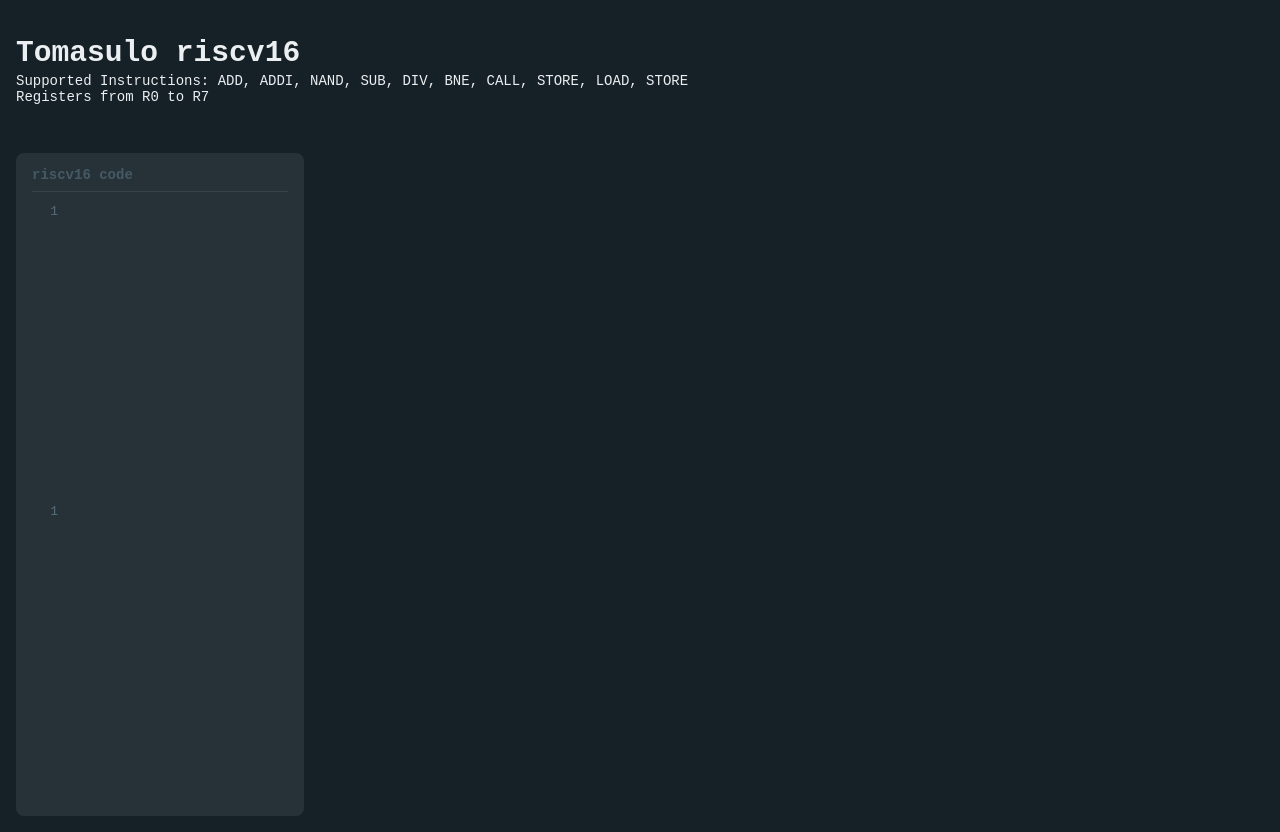
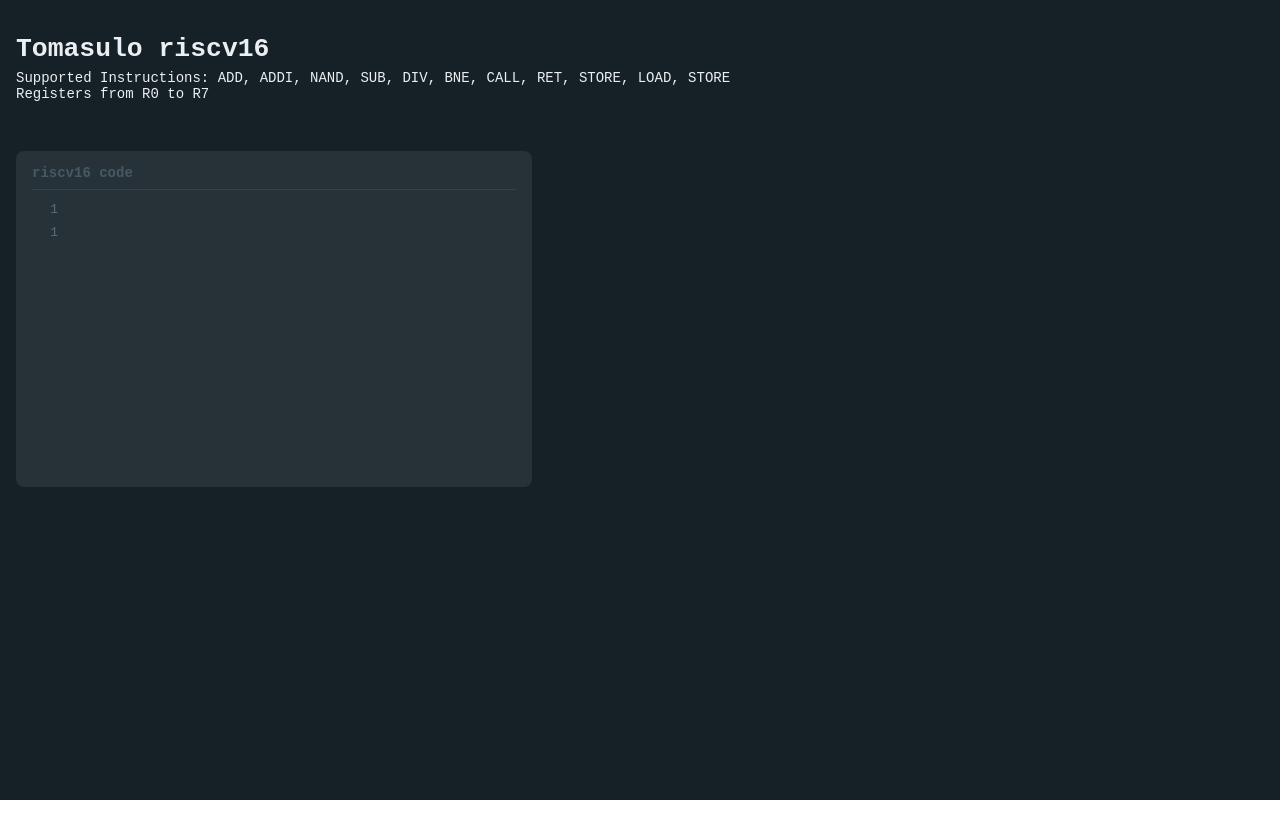
Before and after one commit to Ahmed-Waseem77/tomasulo_react, a React (Create React App) app: page / in a window 1280 px wide. After the commit the page ends 800 px from the top, so only its background shows below. Built offline with nearby package versions, Linux system fonts and the light colour scheme.

Commit message:
layout changes, fixes

```diff
--- a/package.json
+++ b/package.json
@@ -9,7 +9,6 @@
     "@testing-library/user-event": "^13.5.0",
     "codemirror": "^5.65.16",
     "react": "^18.2.0",
-    "react-cod": "^18.2.0",
     "react-codemirror2": "^7.3.0",
     "react-dom": "^18.2.0",
     "react-scripts": "5.0.1",
--- a/src/App.css
+++ b/src/App.css
@@ -27,11 +27,10 @@
   font-family: 'Courier New', Courier, monospace;
   color: var(--light-1);
   padding: 1em;
-  animation: fadeInBottom 2s ease 0s 1 normal forwards;
 }
 
 .App-header h1 {
-  font-size: calc(24px + 0.7vmin);
+  font-size: calc(24px + 0.3vmin);
   margin-bottom: -1em;
 }
 
@@ -46,7 +45,8 @@
   border-radius: 0.5em;
   background-color: var(--dark-1);
   margin: 0em 1em 1em 1em;
-  max-width: 20vw;
+  max-width: fit-content;
+  min-width: calc(100px + 30vw);
   min-height: 40vh;
   animation: fadeInBottom 2s ease 0s 1 normal forwards;
 }
--- a/src/App.js
+++ b/src/App.js
@@ -1,37 +1,13 @@
 import logo from './logo.svg';
 import './App.css';
-import { UnControlled as CodeMirror } from "react-codemirror2";
-import CodeMirrorLib from 'codemirror';
-import "codemirror/lib/codemirror.css";
-import 'codemirror/theme/material.css';
-import "codemirror/mode/javascript/javascript";
-
-//custom syntax highlighting for the supported instructions
-//maybe we need to define it in a separate file and avoid bloat here, maybe not
-//need opinion on this
-CodeMirrorLib.defineMode("riscv16", function() {
-  return {
-    token: function(stream) {
-      if (stream.match(/R0|R1|R2|R3|R4|R5|R6|R7|r0|r1|r2|r3|r4|r5|r6|r7/)) {
-        return "tag";
-      }
-
-      if (stream.match(/add|ADD|nand|NAND|bne|BNE|addi|ADDI|ret|RET|call|CALL|sub|SUB|div|DIV|load|LOAD|store|STORE/)) {
-        return "keyword";
-      }
-
-      stream.next();
-      return null;
-    }
-  };
-});
+import {Riscv16TextArea} from './react_components/riscv16TextArea.js';
 
 function App() {
   return (
     <div className="App">
       <header className="App-header">
         <h1>Tomasulo riscv16</h1>
-        <h6>Supported Instructions: ADD, ADDI, NAND, SUB, DIV, BNE, CALL, STORE, LOAD, STORE
+        <h6>Supported Instructions: ADD, ADDI, NAND, SUB, DIV, BNE, CALL, RET, STORE, LOAD, STORE
         <br></br> Registers from R0 to R7</h6>
       </header>
         <div className="simulator-container">
@@ -44,13 +20,7 @@ function App() {
           <div className="cm-area">
             <h6>riscv16 code</h6>
             <hr></hr>
-            <CodeMirror
-            options={{
-              lineNumbers: true,
-              mode: "riscv16",
-              theme: "material",
-            }}
-            />
+            <Riscv16TextArea />
           </div>
         </div>
       </div>
--- /dev/null
+++ b/src/react_components/riscv16TextArea.js
@@ -0,0 +1,48 @@
+import React from "react";
+import { UnControlled as CodeMirror } from "react-codemirror2";
+import CodeMirrorLib from 'codemirror';
+import "codemirror/lib/codemirror.css";
+import 'codemirror/theme/material.css';
+import "codemirror/mode/javascript/javascript";
+
+CodeMirrorLib.defineMode("riscv16", function() {
+    return {
+        token: function(stream) {
+            if (stream.match(/R0|R1|R2|R3|R4|R5|R6|R7|r0|r1|r2|r3|r4|r5|r6|r7/)) {
+                return "tag";
+            }
+
+            if (stream.match(/add|ADD|nand|NAND|bne|BNE|addi|ADDI|ret|RET|call|CALL|sub|SUB|div|DIV|load|LOAD|store|STORE/)) {
+                return "keyword";
+            }
+
+            stream.next();
+            return null;
+        }
+    };
+});
+
+class Riscv16TextArea extends React.Component {
+    componentDidMount() {
+        const editor = this.editorRef.editor;
+        if (editor) {
+            editor.setSize(null, '100%');
+        }
+    }
+
+    render() {
+        return (
+            <CodeMirror  id="riscv16-cm"
+                ref={ref => this.editorRef = ref}
+                options={{
+                    lineNumbers: true,
+                    mode: "riscv16",
+                    theme: "material",
+                    viewportMargin: Infinity
+                }}
+            />
+        );
+    }
+}
+
+export {Riscv16TextArea};
```
